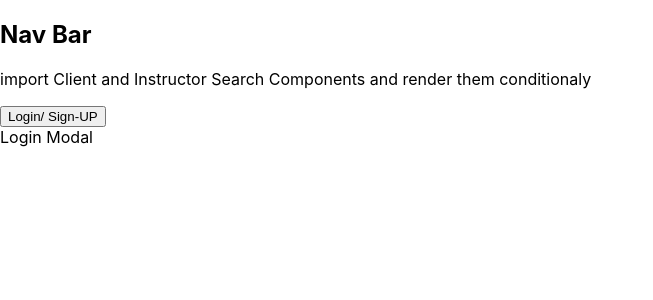
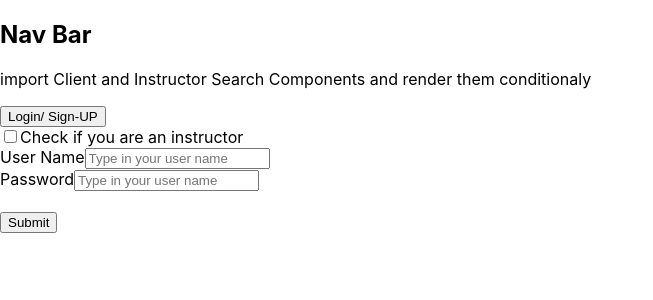
Before and after one commit to Build-Week-FT-Anywhere-Fitness-5/Front-End, a React (Create React App) app in the folder anywhere-fitness/: page / in a window 1280 px wide. Both pictures are taken after a click on the button "Login/ Sign-UP". Shown: the top 300 px of the page, without its empty margins (0-653 px from the left). Built offline with nearby package versions, Linux system fonts and the light colour scheme.

Commit message:
toggle instructor authorization in login form

```diff
--- a/anywhere-fitness/src/Components/Login/LoginModal.js
+++ b/anywhere-fitness/src/Components/Login/LoginModal.js
@@ -1,9 +1,34 @@
-import React from 'react';
+import React, { useState } from 'react';
 
 const LoginModal = () => {
+    const [instructorChecked, setInstructorChecked] = useState(false);
+    const handleInstructorCheck = e => {
+        setInstructorChecked(!instructorChecked);
+    }
+
     return (
         <div>
-            Login Modal
+            <form>
+                <label>
+                    <input type="checkbox" name="" id="" checked={instructorChecked} onChange={e => handleInstructorCheck(e)}/>
+                    Check if you are an instructor
+                </label><br />
+                <label>
+                    User Name
+                    <input type="text" name="" id="" placeholder="Type in your user name"/>
+                </label><br />
+                <label>
+                    Password
+                    <input type="password" name="" id="" placeholder="Type in your user name"/>
+                </label>
+                <br />
+                {instructorChecked && <label>
+                    Instructor Authorization
+                    <input type="password" name="" id="" placeholder="Type in your user name"/>
+                </label>}
+                <br />
+                <button type="submit">Submit</button>
+            </form>
         </div>
     )
 }
```
